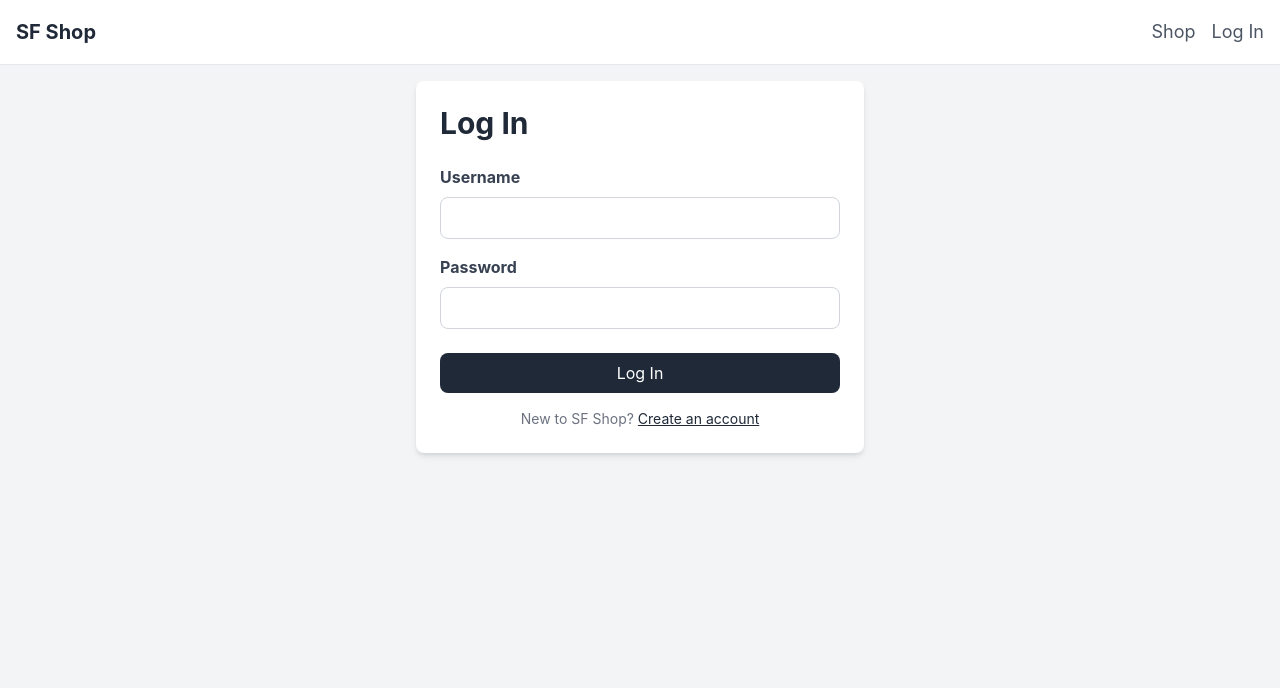
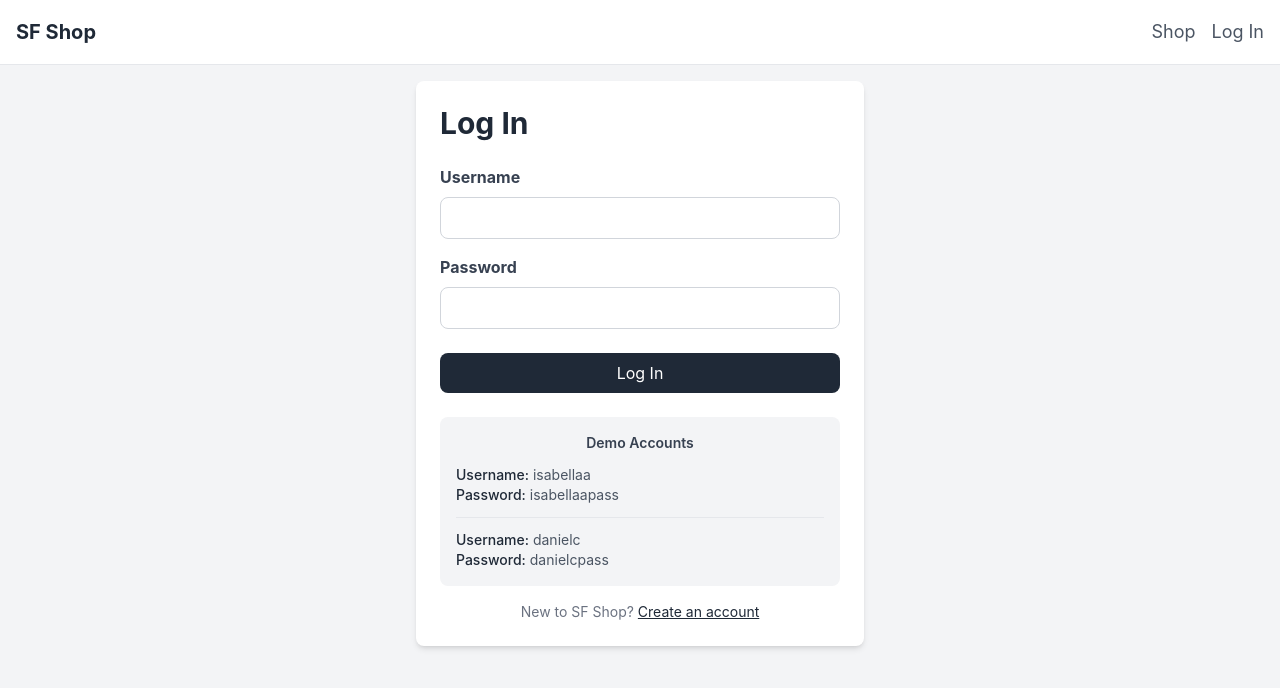
Before and after one commit to peter890176/sf2, a React (Create React App) app: page /login in a window 1280 px wide. Shown: the top 688 px of the page. Built offline with nearby package versions, Linux system fonts and the light colour scheme.

Commit message:
add demo account

```diff
--- a/src/components/LoginForm.jsx
+++ b/src/components/LoginForm.jsx
@@ -122,6 +122,29 @@ const LoginForm = () => {
           {isSubmitting ? 'Logging In...' : 'Log In'}
         </button>
 
+        <div className="mt-6 p-4 bg-gray-100 rounded-lg text-sm text-left">
+          <h3 className="font-semibold text-gray-700 mb-3 text-center">Demo Accounts</h3>
+          <div className="space-y-3">
+            <div>
+              <p className="text-gray-600">
+                <strong className="font-medium text-gray-800">Username:</strong> isabellaa
+              </p>
+              <p className="text-gray-600">
+                <strong className="font-medium text-gray-800">Password:</strong> isabellaapass
+              </p>
+            </div>
+            <hr className="border-gray-200" />
+            <div>
+              <p className="text-gray-600">
+                <strong className="font-medium text-gray-800">Username:</strong> danielc
+              </p>
+              <p className="text-gray-600">
+                <strong className="font-medium text-gray-800">Password:</strong> danielcpass
+              </p>
+            </div>
+          </div>
+        </div>
+
         <div className="mt-4 text-center text-sm text-gray-500">
           <p>
             New to SF Shop?{' '}
```
Also changed, not shown: 1 other file (tests, documents, lock files or other folders).
